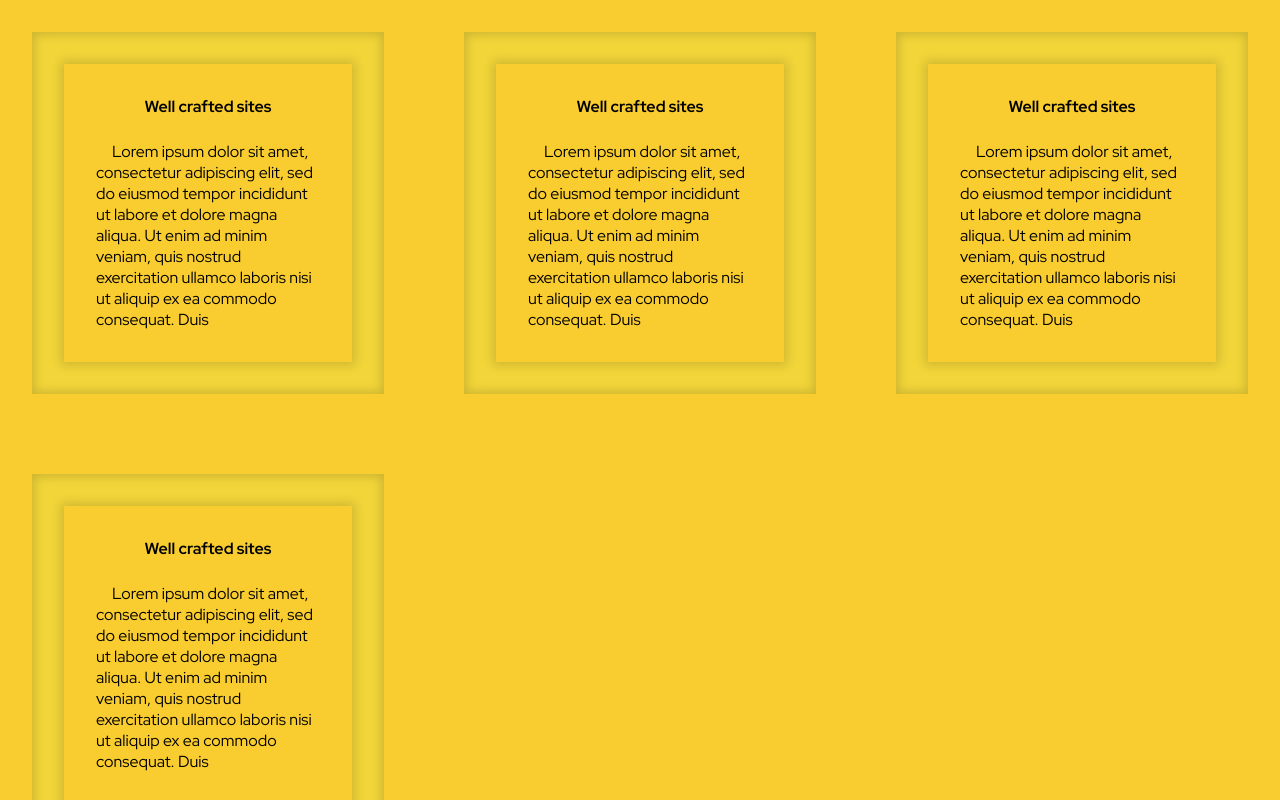
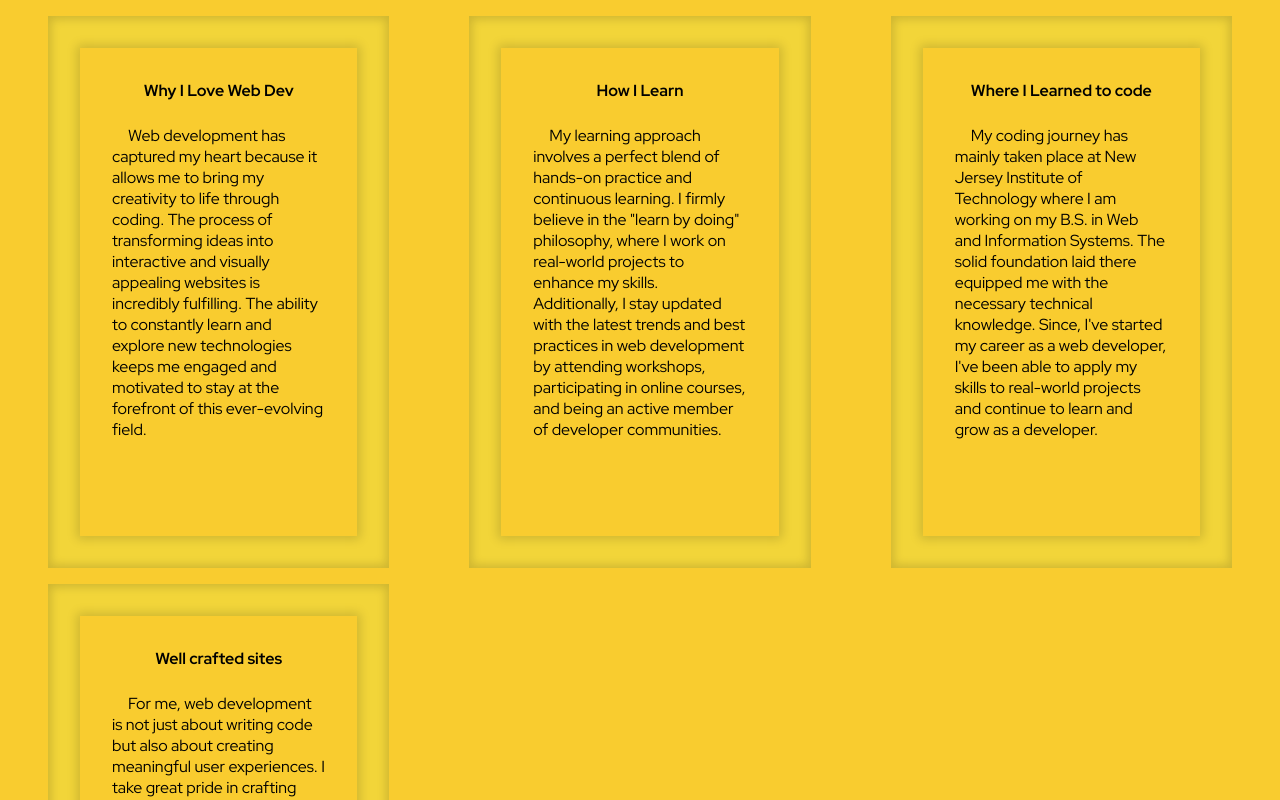
Before and after one commit to bentzi-shuster/webdev1_final_individual, a Next.js app: page / in a window 1280 px wide. Shown: the part 1700-2500 px from the top of the page. Built offline with nearby package versions, Linux system fonts and the light colour scheme.

Commit message:
fill in the text

```diff
--- a/src/components/AboutComponent/About.jsx
+++ b/src/components/AboutComponent/About.jsx
@@ -10,20 +10,20 @@ const About = () => {
 <h2 className={ComicNeue.className} id="about">About Me</h2>
 <div className={[styles.bordercardWrapper,RHdisplay.className].join(" ")}>
 <BorderCard>
-    <h4>Well crafted sites</h4>
-    <p> Lorem ipsum dolor sit amet, consectetur adipiscing elit, sed do eiusmod tempor incididunt ut labore et dolore magna aliqua. Ut enim ad minim veniam, quis nostrud exercitation ullamco laboris nisi ut aliquip ex ea commodo consequat. Duis </p>
+    <h4>Why I Love Web Dev</h4>
+    <p> Web development has captured my heart because it allows me to bring my creativity to life through coding. The process of transforming ideas into interactive and visually appealing websites is incredibly fulfilling. The ability to constantly learn and explore new technologies keeps me engaged and motivated to stay at the forefront of this ever-evolving field. </p>
+</BorderCard>
+<BorderCard>
+    <h4>How I Learn</h4>
+    <p> My learning approach involves a perfect blend of hands-on practice and continuous learning. I firmly believe in the &quot;learn by doing&quot; philosophy, where I work on real-world projects to enhance my skills. Additionally, I stay updated with the latest trends and best practices in web development by attending workshops, participating in online courses, and being an active member of developer communities. </p>
+</BorderCard>
+<BorderCard>
+    <h4>Where I Learned to code</h4>
+    <p> My coding journey has mainly taken place at New Jersey Institute of Technology where I am working on my B.S. in Web and Information Systems. The solid foundation laid there equipped me with the necessary technical knowledge. Since, I&apos;ve started my career as a web developer, I&apos;ve been able to apply my skills to real-world projects and continue to learn and grow as a developer. </p>
 </BorderCard>
 <BorderCard>
     <h4>Well crafted sites</h4>
-    <p> Lorem ipsum dolor sit amet, consectetur adipiscing elit, sed do eiusmod tempor incididunt ut labore et dolore magna aliqua. Ut enim ad minim veniam, quis nostrud exercitation ullamco laboris nisi ut aliquip ex ea commodo consequat. Duis </p>
-</BorderCard>
-<BorderCard>
-    <h4>Well crafted sites</h4>
-    <p> Lorem ipsum dolor sit amet, consectetur adipiscing elit, sed do eiusmod tempor incididunt ut labore et dolore magna aliqua. Ut enim ad minim veniam, quis nostrud exercitation ullamco laboris nisi ut aliquip ex ea commodo consequat. Duis </p>
-</BorderCard>
-<BorderCard>
-    <h4>Well crafted sites</h4>
-    <p> Lorem ipsum dolor sit amet, consectetur adipiscing elit, sed do eiusmod tempor incididunt ut labore et dolore magna aliqua. Ut enim ad minim veniam, quis nostrud exercitation ullamco laboris nisi ut aliquip ex ea commodo consequat. Duis </p>
+    <p> For me, web development is not just about writing code but also about creating meaningful user experiences. I take great pride in crafting websites that not only look visually appealing but also function flawlessly. My goal is to ensure that each website I build delivers an intuitive and delightful experience to its users. </p>
 </BorderCard>
 </div>
 </section>
--- a/src/components/AboutComponent/BorderCardComponent/bordercard.module.css
+++ b/src/components/AboutComponent/BorderCardComponent/bordercard.module.css
@@ -17,6 +17,7 @@ padding: 2em;
 z-index: 1;
 position: relative;
 color: black;
+height: 100%;
 }
 @media (prefers-color-scheme: dark) {
     .bordercardborder{
--- a/src/components/AboutComponent/about.module.css
+++ b/src/components/AboutComponent/about.module.css
@@ -6,6 +6,7 @@
     justify-content: center;
     align-items: center;
     gap: 1rem;
+    margin: 1rem;
   }
   .bordercardWrapper p{
     text-indent: 1em;
```
